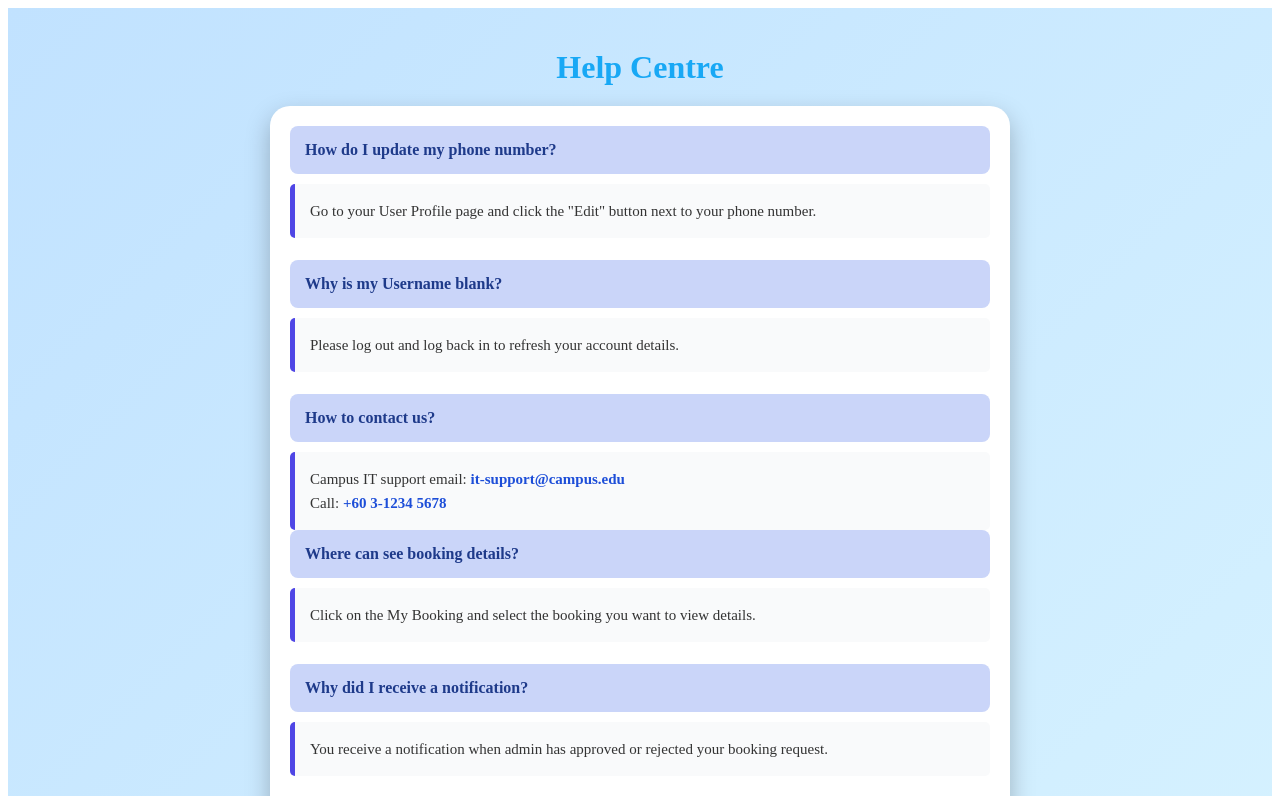
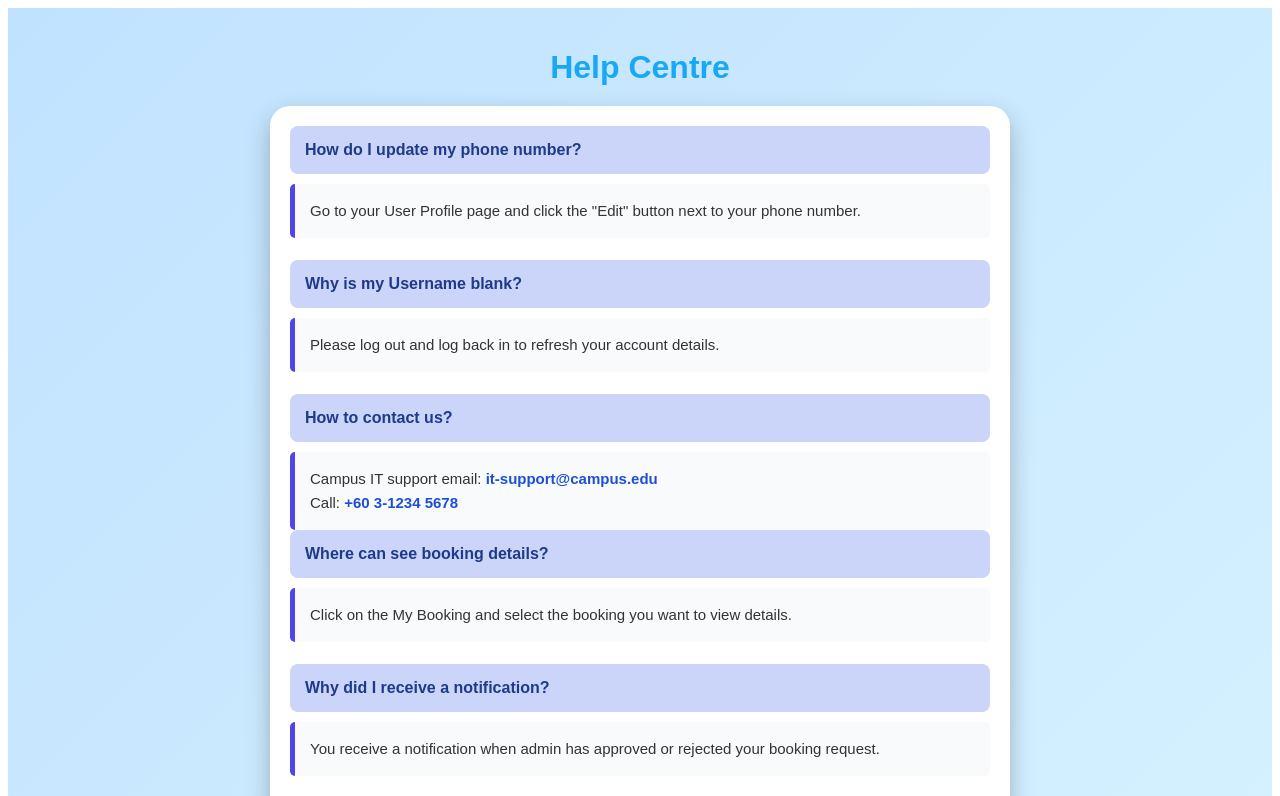
Before and after one commit to NGJIESHENG/Software-Engineering-Fundamental-Project, a React (Vite) app in the folder vems-frontend/: page /help in a window 1280 px wide. Shown: the top 796 px of the page. Built offline with nearby package versions, Linux system fonts and the light colour scheme.

Commit message:
fix font for help centre

```diff
--- a/vems-frontend/src/pages/help.jsx
+++ b/vems-frontend/src/pages/help.jsx
@@ -13,6 +13,7 @@ function Help() {
   const headerStyle = {
     color: '#18a8f5',
     marginBottom: '20px',
+    fontFamily: 'Arial, sans-serif',
     fontSize: '32px',
     fontWeight: '700',
   };
@@ -33,6 +34,7 @@ function Help() {
       color: '#1e3a8a',
       padding: '15px',
       borderRadius: '8px',
+      fontFamily: 'Arial, sans-serif',
       fontWeight: '600',
       fontSize: '16px',
     },
@@ -42,6 +44,7 @@ function Help() {
       borderLeft: '5px solid #4f46e5',
       marginTop: '10px',
       borderRadius: '5px',
+      fontFamily: 'Arial, sans-serif',
       fontSize: '15px',
       color: '#333333',
       lineHeight: '1.6',
```
